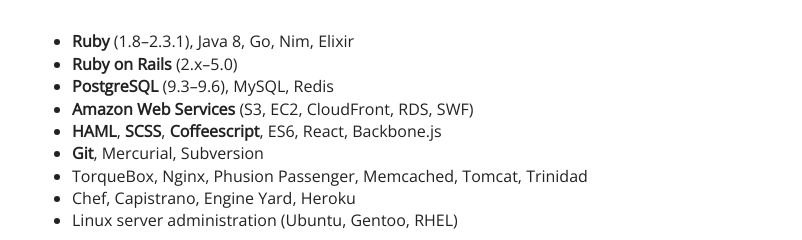
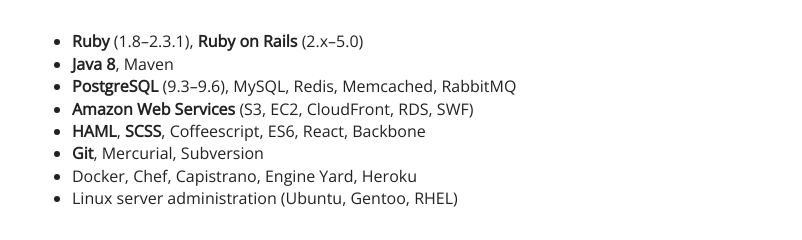
Before and after one commit to jmcnevin/jmcnevin.github.io, a plain HTML site: page resume/index.html in a window 1280 px wide. Shown: the part 313-553 px from the top of the page, without its empty margins (128-930 px from the left). Drawn offline with nearby package versions, Linux system fonts and the light colour scheme.

Commit message:
Updated skills section

```diff
--- a/resume/index.html
+++ b/resume/index.html
@@ -29,17 +29,15 @@
     <div id="skills">
       <h2>Skills</h2>
       <ul>
-        <li><strong>Ruby</strong> (1.8–2.3.1), Java 8, Go, Nim, Elixir</li>
-        <li><strong>Ruby on Rails</strong> (2.x–5.0)</li>
-        <li><strong>PostgreSQL</strong> (9.3–9.6), MySQL, Redis</li>
+        <li><strong>Ruby</strong> (1.8–2.3.1), <strong>Ruby on Rails</strong> (2.x–5.0)</li>
+        <li><strong>Java 8</strong>, Maven</li>
+        <li><strong>PostgreSQL</strong> (9.3–9.6), MySQL, Redis, Memcached, RabbitMQ</li>
         <li><strong>Amazon Web Services</strong> (S3, EC2, CloudFront, RDS,
         SWF)</li>
         <li><strong>HAML</strong>, <strong>SCSS</strong>,
-        <strong>Coffeescript</strong>, ES6, React, Backbone.js</li>
+        Coffeescript, ES6, React, Backbone</li>
         <li><strong>Git</strong>, Mercurial, Subversion</li>
-        <li>TorqueBox, Nginx, Phusion Passenger, Memcached, Tomcat,
-        Trinidad</li>
-        <li>Chef, Capistrano, Engine Yard, Heroku</li>
+        <li>Docker, Chef, Capistrano, Engine Yard, Heroku</li>
         <li>Linux server administration (Ubuntu, Gentoo, RHEL)</li>
         <!--<li>Book creation and distribution (print, pdf, epub,
         mobi)</li>-->
```
